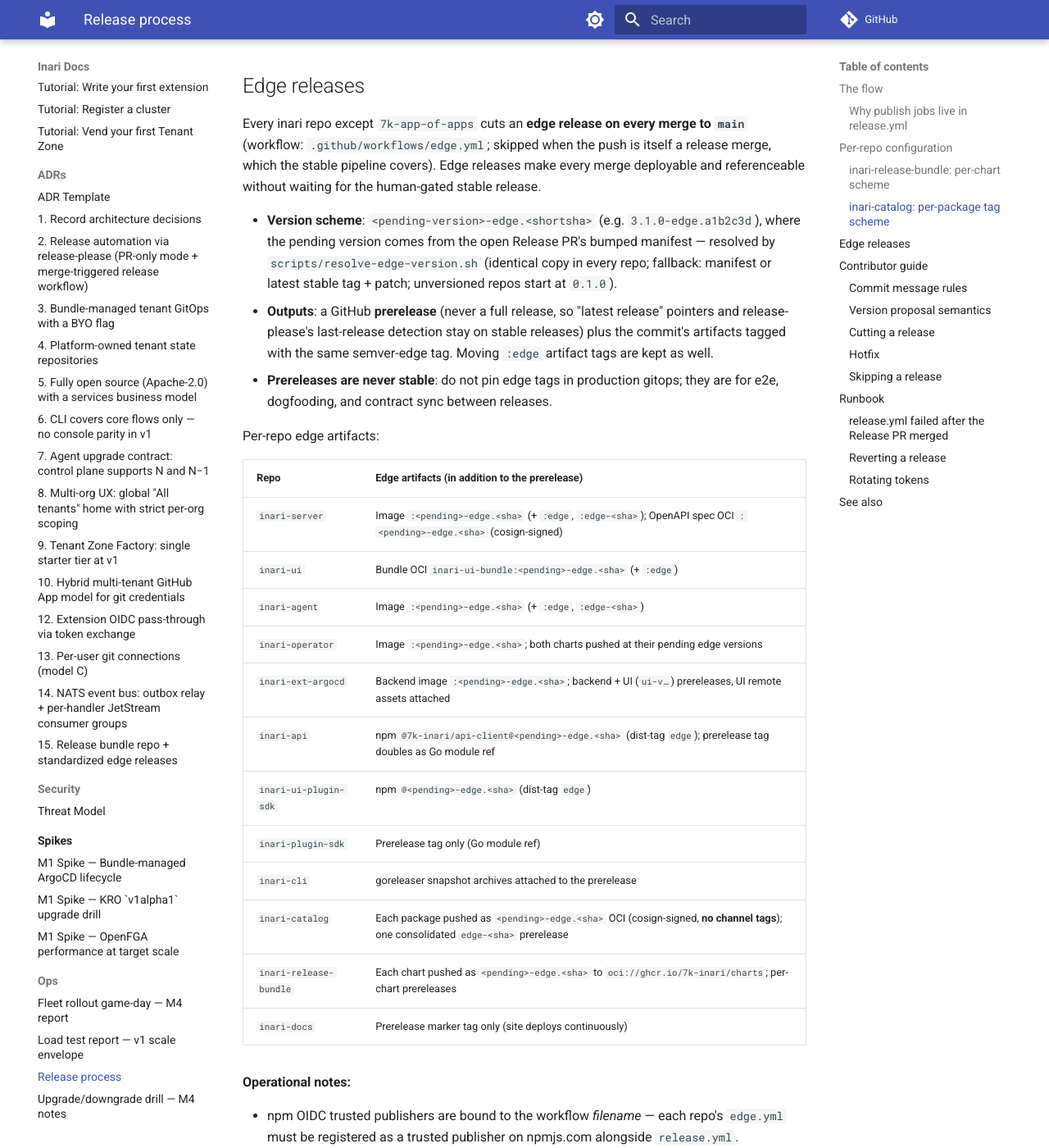
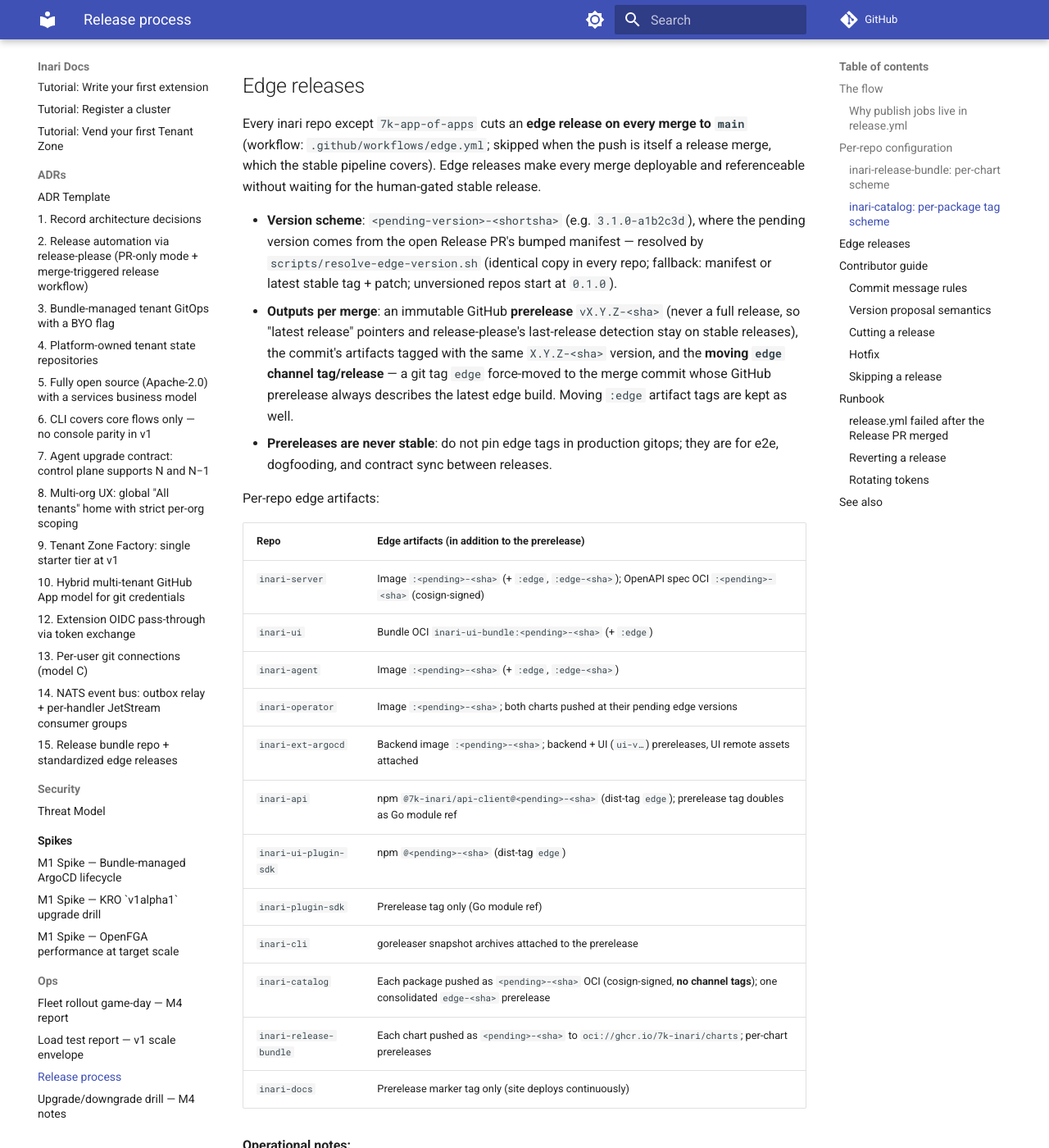
Before and after one commit to 7K-Inari/inari-docs, an MkDocs documentation site: the page built from docs/ops/release-process.md, in a window 1280 px wide and 1400 px high, scrolled down 3490 px. Shown: the whole window at 82% size. Built offline with MkDocs 1.6.1 and Material for MkDocs 9.7.7, drawn with Linux system fonts in a browser that asks for light colours; comment, search, counter and statistics services are not loaded.

Commit message:
docs(release): edge scheme is vX.Y.Z-<sha> plus a moving edge channel tag

```diff
--- a/docs/ops/release-process.md
+++ b/docs/ops/release-process.md
@@ -77,25 +77,25 @@
 
 Every inari repo except `7k-app-of-apps` cuts an **edge release on every merge to `main`** (workflow: `.github/workflows/edge.yml`; skipped when the push is itself a release merge, which the stable pipeline covers). Edge releases make every merge deployable and referenceable without waiting for the human-gated stable release.
 
-- **Version scheme**: `<pending-version>-edge.<shortsha>` (e.g. `3.1.0-edge.a1b2c3d`), where the pending version comes from the open Release PR's bumped manifest — resolved by `scripts/resolve-edge-version.sh` (identical copy in every repo; fallback: manifest or latest stable tag + patch; unversioned repos start at `0.1.0`).
-- **Outputs**: a GitHub **prerelease** (never a full release, so "latest release" pointers and release-please's last-release detection stay on stable releases) plus the commit's artifacts tagged with the same semver-edge tag. Moving `:edge` artifact tags are kept as well.
+- **Version scheme**: `<pending-version>-<shortsha>` (e.g. `3.1.0-a1b2c3d`), where the pending version comes from the open Release PR's bumped manifest — resolved by `scripts/resolve-edge-version.sh` (identical copy in every repo; fallback: manifest or latest stable tag + patch; unversioned repos start at `0.1.0`).
+- **Outputs per merge**: an immutable GitHub **prerelease** `vX.Y.Z-<sha>` (never a full release, so "latest release" pointers and release-please's last-release detection stay on stable releases), the commit's artifacts tagged with the same `X.Y.Z-<sha>` version, and the **moving `edge` channel tag/release** — a git tag `edge` force-moved to the merge commit whose GitHub prerelease always describes the latest edge build. Moving `:edge` artifact tags are kept as well.
 - **Prereleases are never stable**: do not pin edge tags in production gitops; they are for e2e, dogfooding, and contract sync between releases.
 
 Per-repo edge artifacts:
 
 | Repo | Edge artifacts (in addition to the prerelease) |
 | --- | --- |
-| `inari-server` | Image `:<pending>-edge.<sha>` (+ `:edge`, `:edge-<sha>`); OpenAPI spec OCI `:<pending>-edge.<sha>` (cosign-signed) |
-| `inari-ui` | Bundle OCI `inari-ui-bundle:<pending>-edge.<sha>` (+ `:edge`) |
-| `inari-agent` | Image `:<pending>-edge.<sha>` (+ `:edge`, `:edge-<sha>`) |
-| `inari-operator` | Image `:<pending>-edge.<sha>`; both charts pushed at their pending edge versions |
-| `inari-ext-argocd` | Backend image `:<pending>-edge.<sha>`; backend + UI (`ui-v…`) prereleases, UI remote assets attached |
-| `inari-api` | npm `@7k-inari/api-client@<pending>-edge.<sha>` (dist-tag `edge`); prerelease tag doubles as Go module ref |
-| `inari-ui-plugin-sdk` | npm `@<pending>-edge.<sha>` (dist-tag `edge`) |
+| `inari-server` | Image `:<pending>-<sha>` (+ `:edge`, `:edge-<sha>`); OpenAPI spec OCI `:<pending>-<sha>` (cosign-signed) |
+| `inari-ui` | Bundle OCI `inari-ui-bundle:<pending>-<sha>` (+ `:edge`) |
+| `inari-agent` | Image `:<pending>-<sha>` (+ `:edge`, `:edge-<sha>`) |
+| `inari-operator` | Image `:<pending>-<sha>`; both charts pushed at their pending edge versions |
+| `inari-ext-argocd` | Backend image `:<pending>-<sha>`; backend + UI (`ui-v…`) prereleases, UI remote assets attached |
+| `inari-api` | npm `@7k-inari/api-client@<pending>-<sha>` (dist-tag `edge`); prerelease tag doubles as Go module ref |
+| `inari-ui-plugin-sdk` | npm `@<pending>-<sha>` (dist-tag `edge`) |
 | `inari-plugin-sdk` | Prerelease tag only (Go module ref) |
 | `inari-cli` | goreleaser snapshot archives attached to the prerelease |
-| `inari-catalog` | Each package pushed as `<pending>-edge.<sha>` OCI (cosign-signed, **no channel tags**); one consolidated `edge-<sha>` prerelease |
-| `inari-release-bundle` | Each chart pushed as `<pending>-edge.<sha>` to `oci://ghcr.io/7k-inari/charts`; per-chart prereleases |
+| `inari-catalog` | Each package pushed as `<pending>-<sha>` OCI (cosign-signed, **no channel tags**); one consolidated `edge-<sha>` prerelease |
+| `inari-release-bundle` | Each chart pushed as `<pending>-<sha>` to `oci://ghcr.io/7k-inari/charts`; per-chart prereleases |
 | `inari-docs` | Prerelease marker tag only (site deploys continuously) |
 
 **Operational notes:**
```
Also changed, not shown: docs/adr/0015-release-bundle-and-edge-releases.md (+2 -2 lines).
